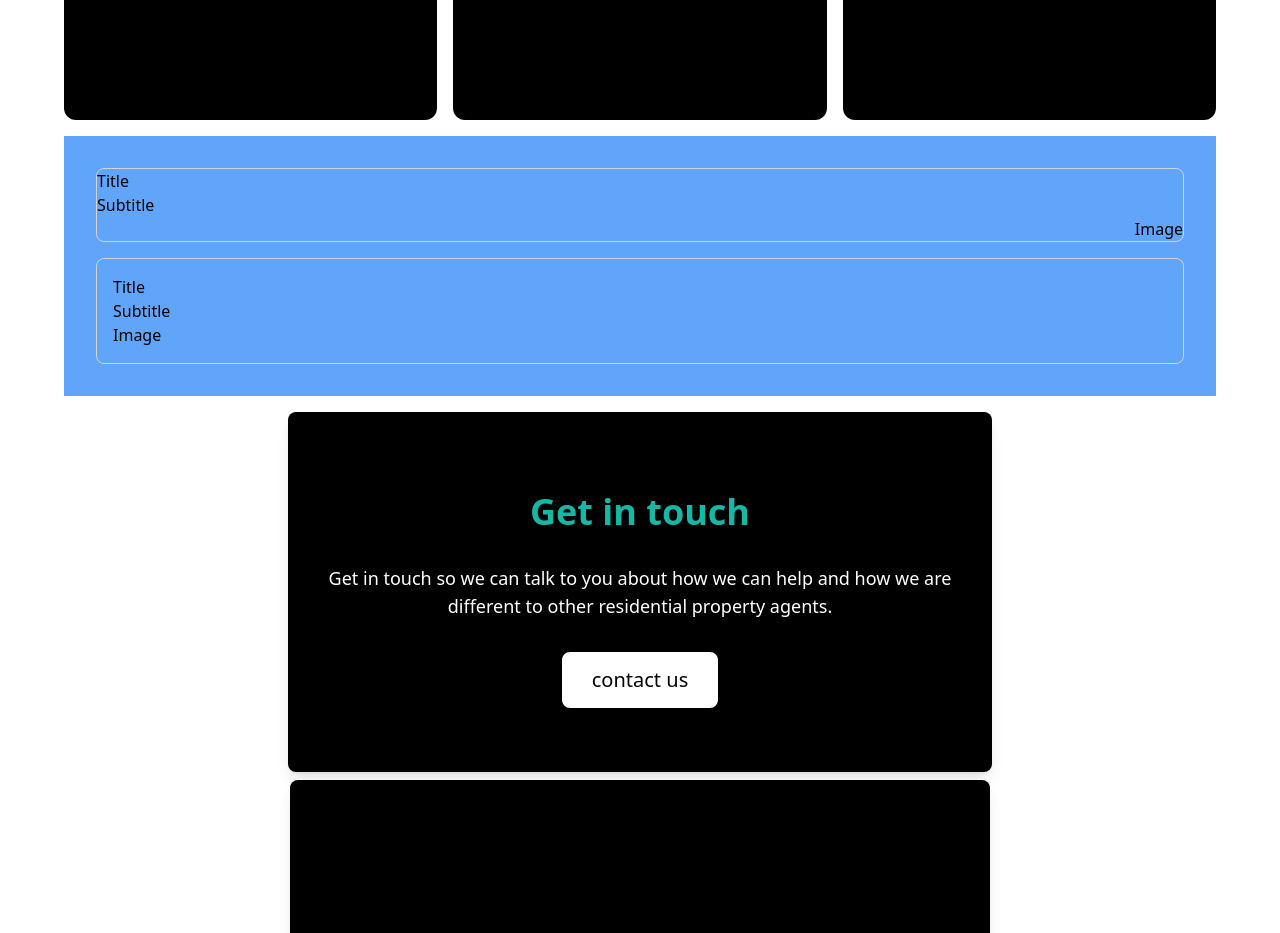
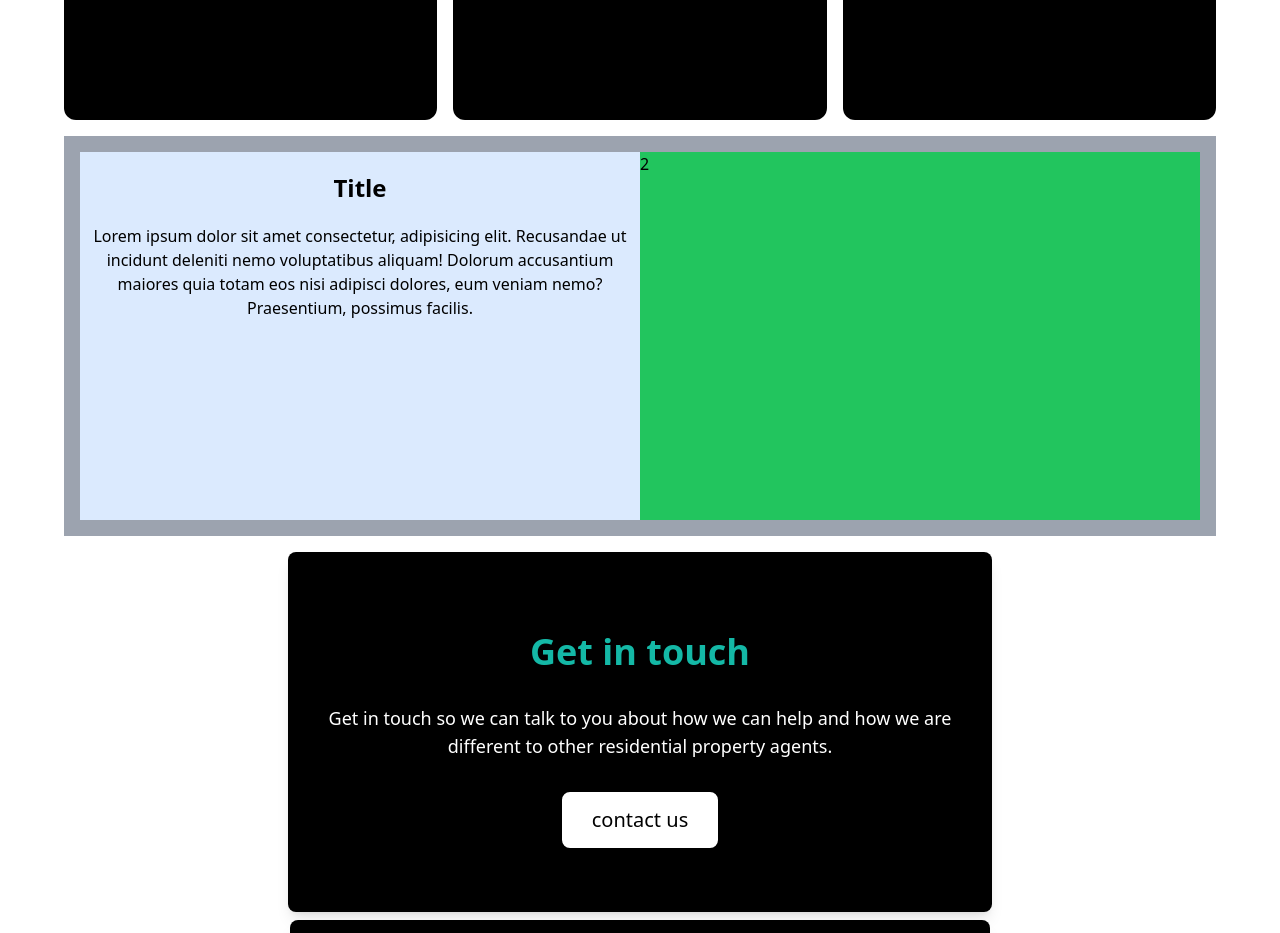
Before and after one commit to Akwei001/propertywebv1, a Next.js app: page / in a window 1280 px wide. Shown: the part 1280-2213 px from the top of the page. Built offline with nearby package versions, Linux system fonts and the light colour scheme.

Commit message:
feature section grid added

```diff
--- a/src/components/FeatureSection.tsx
+++ b/src/components/FeatureSection.tsx
@@ -2,17 +2,17 @@ import React from 'react';
 
 const FeatureSection = () => {
   return (
-    <div className='max-w-6xl p-4 m-4 mx-auto bg-blue-400'>
-      <div className='m-4 border border-gray-300 rounded-lg flex-col-4 b-2'>
-        <h2>Title</h2>
-        <p>Subtitle</p>
-        <div className='flex justify-end'>Image</div>
+    <div className='max-w-6xl h-[400px] p-4 m-4 mx-auto bg-gray-400 grid grid-cols-2'>
+      <div className='text-center bg-blue-100'>
+        <h2 className='p-5 text-2xl font-bold '>Title</h2>
+        <p>
+          Lorem ipsum dolor sit amet consectetur, adipisicing elit. Recusandae
+          ut incidunt deleniti nemo voluptatibus aliquam! Dolorum accusantium
+          maiores quia totam eos nisi adipisci dolores, eum veniam nemo?
+          Praesentium, possimus facilis.
+        </p>
       </div>
-      <div className='p-4 m-4 border border-gray-300 rounded-lg b-2'>
-        <h2>Title</h2>
-        <p>Subtitle</p>
-        <div>Image</div>
-      </div>
+      <div className='bg-green-500'>2</div>
     </div>
   );
 };
```
